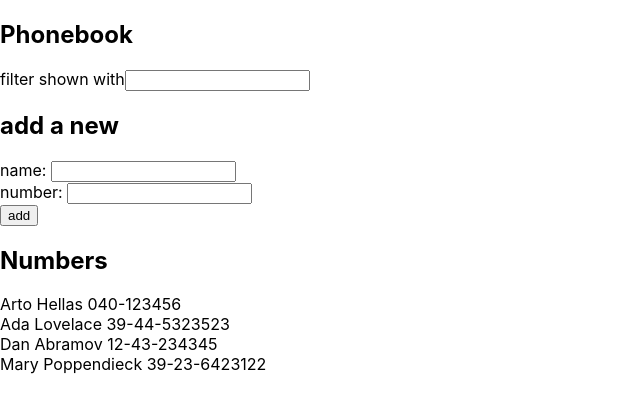
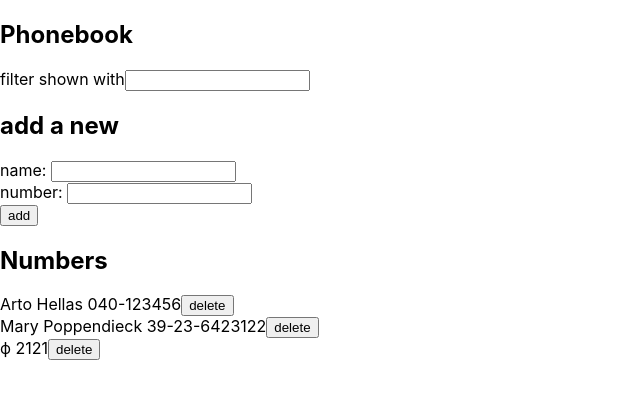
Before and after one commit to viktorsvider/fullstackopen, a React (Create React App) app in the folder part2/phonebook/: page / in a window 1280 px wide. Shown: the top 412 px of the page, without its empty margins (0-640 px from the left). Built offline with nearby package versions, Linux system fonts and the light colour scheme; data requests are answered from the project's data file.

Commit message:
add exercise 2.14

```diff
--- a/part2/phonebook/db.json
+++ b/part2/phonebook/db.json
@@ -6,19 +6,14 @@
       "id": 1
     },
     {
-      "name": "Ada Lovelace",
-      "number": "39-44-5323523",
-      "id": 2
-    },
-    {
-      "name": "Dan Abramov",
-      "number": "12-43-234345",
-      "id": 3
-    },
-    {
       "name": "Mary Poppendieck",
       "number": "39-23-6423122",
       "id": 4
+    },
+    {
+      "name": "ф",
+      "number": "2121",
+      "id": 5
     }
   ]
 }
--- a/part2/phonebook/src/App.js
+++ b/part2/phonebook/src/App.js
@@ -61,6 +61,14 @@ const App = () => {
     setNewNumber("");
   };
 
+  const handleDeletion = (person) => {
+    if (window.confirm(`Do you really want to delete ${person.name}???`)) {
+      const result = persons.filter((p1) => p1 !== person);
+      setPersons(result);
+      phonebookService.deleteObject(person.id);
+    }
+  };
+
   return (
     <div>
       <h2>Phonebook</h2>
@@ -77,7 +85,11 @@ const App = () => {
         handleNumberChange={handleNumberChange}
       />
       <h2>Numbers</h2>
-      <Phonebook persons={persons} filter={newFilter} />
+      <Phonebook
+        persons={persons}
+        filter={newFilter}
+        handleDeletion={handleDeletion}
+      />
     </div>
   );
 };
--- a/part2/phonebook/src/components/Phonebook.js
+++ b/part2/phonebook/src/components/Phonebook.js
@@ -1,17 +1,20 @@
-const Phonebook = ({ persons, filter }) => {
+const Phonebook = ({ persons, filter, handleDeletion }) => {
   const filterLower = filter.toLowerCase();
+  persons.map((person) => console.log(person));
   if (filter === "") {
-    return persons.map((persona) => (
-      <div key={persona.name}>
-        {persona.name} {persona.number}
+    return persons.map((person) => (
+      <div key={person.name}>
+        {person.name} {person.number}
+        <button onClick={() => handleDeletion(person)}>delete</button>
       </div>
     ));
   } else {
     return persons
-      .filter((persona) => persona.name.toLowerCase().includes(filterLower))
-      .map((filteredPersons) => (
-        <div key={filteredPersons.name}>
-          {filteredPersons.name} {filteredPersons.number}
+      .filter((person) => person.name.toLowerCase().includes(filterLower))
+      .map((filteredPerson) => (
+        <div key={filteredPerson.name}>
+          {filteredPerson.name} {filteredPerson.number}
+          <button onClick={() => handleDeletion(filteredPerson)}>delete</button>
         </div>
       ));
   }
--- a/part2/phonebook/src/services/phonebook.js
+++ b/part2/phonebook/src/services/phonebook.js
@@ -1,16 +1,26 @@
+/* eslint-disable import/no-anonymous-default-export */
 import axios from "axios";
 const baseUrl = "http://localhost:3001/persons";
 
 const getAll = () => {
   const request = axios.get(baseUrl);
-  return request.then((response) => response.data);
+  return request
+    .then((response) => response.data)
+    .catch((error) => console.log(error));
 };
 
 const create = (newObject) => {
   const request = axios
     .post(baseUrl, newObject)
     .catch((error) => console.log(error));
-  return request.then((response) => response.data);
+  return request
+    .then((response) => response.data)
+    .catch((error) => console.log(error));
 };
 
-export default { getAll: getAll, create: create };
+const deleteObject = (id) => {
+  const url = baseUrl + "/" + id;
+  axios.delete(url).catch((error) => console.log(error));
+};
+
+export default { getAll: getAll, create: create, deleteObject: deleteObject };
```
